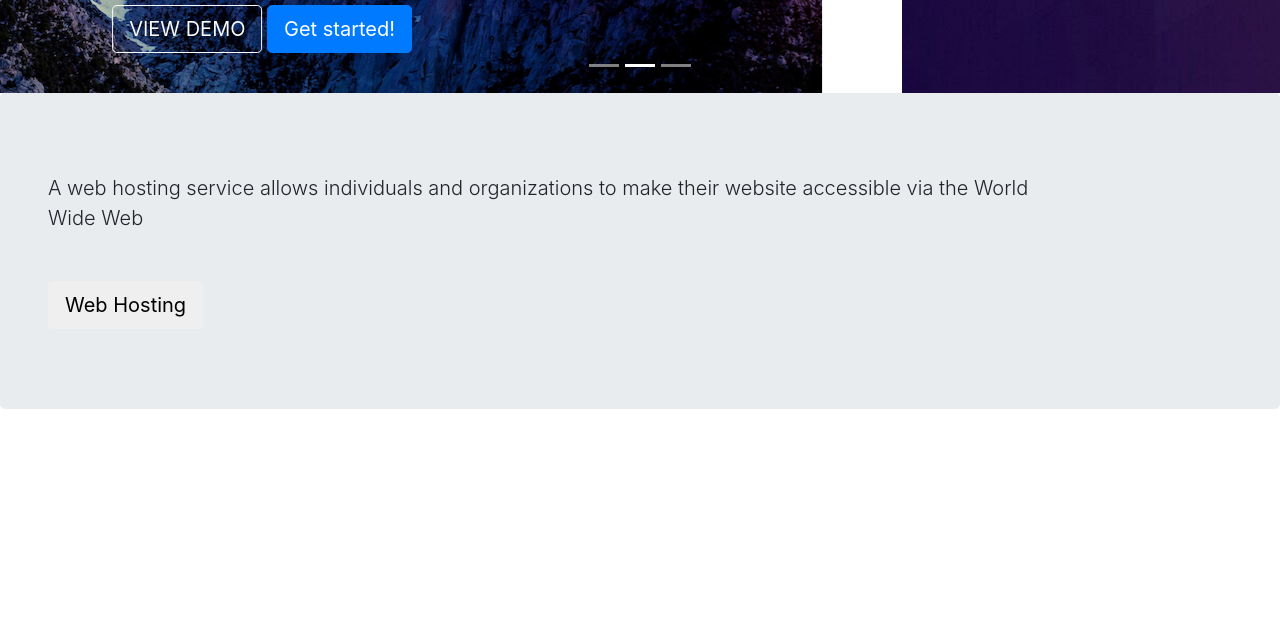
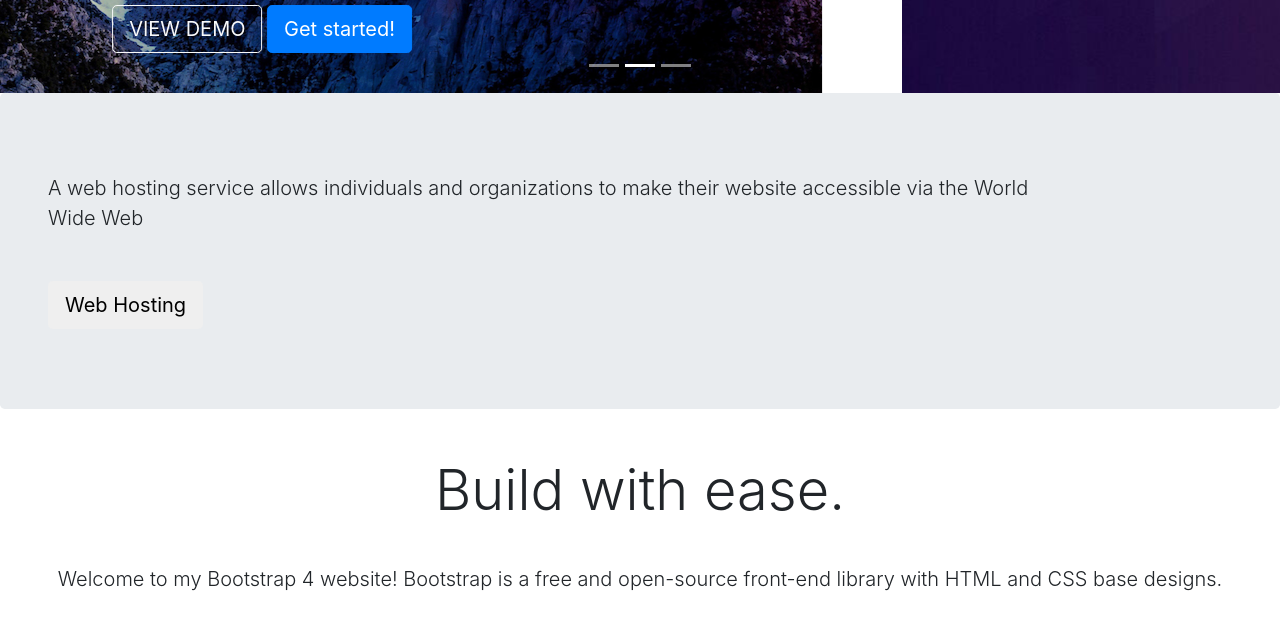
Before and after one commit to Stevegolden12/bootstrap4-site, a plain HTML site: page index.html in a window 1280 px wide. Shown: the part 597-1223 px from the top of the page. Before the commit the page ends 1038 px from the top, so only its background shows below. Drawn offline with nearby package versions, Linux system fonts and the light colour scheme.

Commit message:
Welcome Section
Added welcome section with description

```diff
--- a/index.html
+++ b/index.html
@@ -83,7 +83,17 @@
 </div>
 
 <!--- Welcome Section -->
-
+  <div class="container-fluid padding">
+    <div class="row welcome text-center">
+      <div class="col-12">
+        <h1 class="display-4">Build with ease.</h1>
+      </div>
+      <hr />
+      <div class="col-12">
+        <p class="lead">Welcome to my Bootstrap 4 website! Bootstrap is a free and open-source front-end library with HTML and CSS base designs.</p>
+      </div>
+    </div>
+  </div>
 
 <!--- Three Column Section -->
 
```
